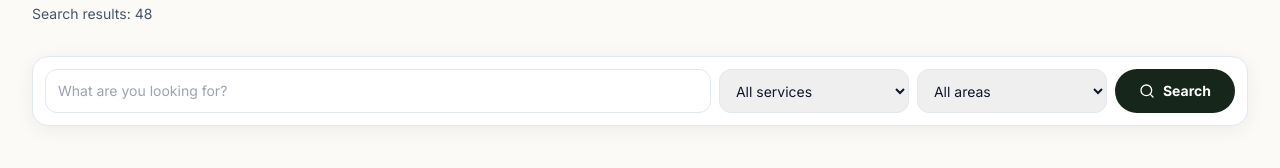
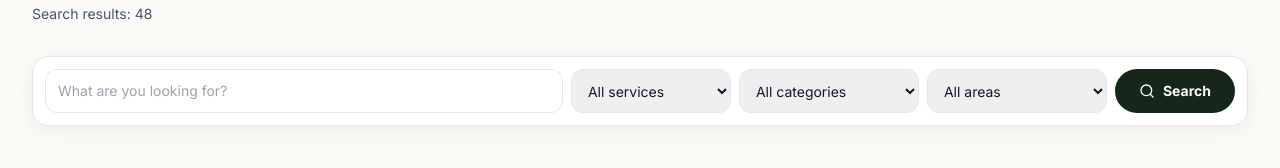
Before and after one commit to Tontsa128/finland-experience-platform, a Next.js app: page /en/search in a window 1280 px wide. Shown: the part 193-361 px from the top of the page. Built offline with nearby package versions, Linux system fonts and the light colour scheme; no server answers.

Commit message:
Add localized experience category filters to unified search

```diff
--- a/src/app/[locale]/search/page.tsx
+++ b/src/app/[locale]/search/page.tsx
@@ -7,12 +7,12 @@ import { photoLibrary } from "@/lib/photo-library";
 import { getPublishedDestinations, getPublishedProperties, getPublishedExperiences } from "@/lib/public-content";
 
 type Locale = "fi" | "es" | "en";
-type SearchParams = { q?: string; type?: string; area?: string };
+type SearchParams = { q?: string; type?: string; area?: string; category?: string };
 
 const labels = {
-  fi: { title: "Löydä sopivat palvelut", results: "Hakutulokset", empty: "Hakuehdoilla ei löytynyt tuloksia. Kokeile toista hakusanaa tai aluetta.", stays: "Majoitukset", experiences: "Elämykset", destinations: "Kohteet", search: "Hae", placeholder: "Mitä etsit?", all: "Kaikki palvelut", accommodation: "Majoitus", experience: "Elämykset", destination: "Kohteet", price: "Hinta tarkistettava" },
-  es: { title: "Encuentra los servicios adecuados", results: "Resultados de búsqueda", empty: "No se encontraron resultados. Prueba con otra palabra o zona.", stays: "Alojamientos", experiences: "Experiencias", destinations: "Destinos", search: "Buscar", placeholder: "¿Qué estás buscando?", all: "Todos los servicios", accommodation: "Alojamiento", experience: "Experiencias", destination: "Destinos", price: "Consultar precio" },
-  en: { title: "Find the right services", results: "Search results", empty: "No results found. Try another search term or area.", stays: "Accommodation", experiences: "Experiences", destinations: "Destinations", search: "Search", placeholder: "What are you looking for?", all: "All services", accommodation: "Accommodation", experience: "Experiences", destination: "Destinations", price: "Check price" },
+  fi: { title: "Löydä sopivat palvelut", results: "Hakutulokset", empty: "Hakuehdoilla ei löytynyt tuloksia. Kokeile toista hakusanaa tai aluetta.", stays: "Majoitukset", experiences: "Elämykset", destinations: "Kohteet", search: "Hae", placeholder: "Mitä etsit?", all: "Kaikki palvelut", accommodation: "Majoitus", experience: "Elämykset", destination: "Kohteet", category: "Palvelun teema", allCategories: "Kaikki teemat", food: "Ruoka ja ravintolat", sauna: "Sauna", cruise: "Risteilyt ja veneily", hiking: "Luonto ja retkeily", culture: "Kulttuuri", price: "Hinta tarkistettava" },
+  es: { title: "Encuentra los servicios adecuados", results: "Resultados de búsqueda", empty: "No se encontraron resultados. Prueba con otra palabra o zona.", stays: "Alojamientos", experiences: "Experiencias", destinations: "Destinos", search: "Buscar", placeholder: "¿Qué estás buscando?", all: "Todos los servicios", accommodation: "Alojamiento", experience: "Experiencias", destination: "Destinos", category: "Tipo de experiencia", allCategories: "Todas las categorías", food: "Gastronomía", sauna: "Sauna", cruise: "Cruceros y navegación", hiking: "Naturaleza y senderismo", culture: "Cultura", price: "Consultar precio" },
+  en: { title: "Find the right services", results: "Search results", empty: "No results found. Try another search term or area.", stays: "Accommodation", experiences: "Experiences", destinations: "Destinations", search: "Search", placeholder: "What are you looking for?", all: "All services", accommodation: "Accommodation", experience: "Experiences", destination: "Destinations", category: "Experience category", allCategories: "All categories", food: "Food and dining", sauna: "Sauna", cruise: "Cruises and boating", hiking: "Nature and hiking", culture: "Culture", price: "Check price" },
 };
 
 function localized(value: Record<string, string> | undefined, locale: Locale): string {
@@ -87,6 +87,7 @@ export default async function SearchPage({
   const t = labels[locale];
   const query = (paramsValue.q || "").trim().toLocaleLowerCase();
   const type = paramsValue.type || "all";
+  const category = paramsValue.category || "";
   const [cmsDestinations, cmsCabins, cmsExperiences] = await Promise.all([
     getPublishedDestinations(), getPublishedProperties(), getPublishedExperiences(),
   ]);
@@ -100,7 +101,7 @@ export default async function SearchPage({
   const foundCabins = type === "all" || type === "accommodation"
     ? allCabins.filter((item) => matches(item, query, locale, selectedArea)) : [];
   const foundExperiences = type === "all" || type === "experience"
-    ? allExperiences.filter((item) => matches(item, query, locale, selectedArea)) : [];
+    ? allExperiences.filter((item) => matches(item, query, locale, selectedArea) && (!category || item.category === category)) : [];
   const total = foundDestinations.length + foundCabins.length + foundExperiences.length;
 
   return (
@@ -110,9 +111,10 @@ export default async function SearchPage({
         <h1 className="mt-2 font-display text-3xl font-bold text-brand-950 sm:text-4xl">{t.title}</h1>
         <p className="mt-2 text-sm text-slate-600">{t.results}: {total}</p>
       </div>
-      <form action={`/${locale}/search`} method="GET" className="mb-10 grid gap-2 rounded-2xl border border-slate-200 bg-white p-3 shadow-soft sm:grid-cols-[1fr_190px_190px_auto]">
+      <form action={`/${locale}/search`} method="GET" className="mb-10 grid gap-2 rounded-2xl border border-slate-200 bg-white p-3 shadow-soft sm:grid-cols-2 lg:grid-cols-[1fr_160px_180px_180px_auto]">
         <input name="q" defaultValue={paramsValue.q || ""} placeholder={t.placeholder} className="min-h-11 min-w-0 rounded-xl border border-slate-200 px-3 text-sm outline-none focus:border-brand-700" />
         <select name="type" defaultValue={type} className="min-h-11 rounded-xl border border-slate-200 px-3 text-sm"><option value="all">{t.all}</option><option value="accommodation">{t.accommodation}</option><option value="experience">{t.experience}</option><option value="destination">{t.destination}</option></select>
+        <select name="category" defaultValue={category} aria-label={t.category} className="min-h-11 rounded-xl border border-slate-200 px-3 text-sm"><option value="">{t.allCategories}</option>{(["food", "sauna", "cruise", "hiking", "culture"] as const).map((key) => <option key={key} value={key}>{t[key]}</option>)}</select>
         <select name="area" defaultValue={paramsValue.area || ""} className="min-h-11 rounded-xl border border-slate-200 px-3 text-sm"><option value="">{locale === "fi" ? "Kaikki alueet" : locale === "es" ? "Todas las zonas" : "All areas"}</option>{allDestinations.map((item) => <option key={item.slug} value={item.slug}>{localized(item.name, locale)}</option>)}</select>
         <button type="submit" className="inline-flex min-h-11 items-center justify-center gap-2 rounded-full bg-brand-950 px-6 text-sm font-bold text-white"><Search className="h-4 w-4" />{t.search}</button>
       </form>
```
